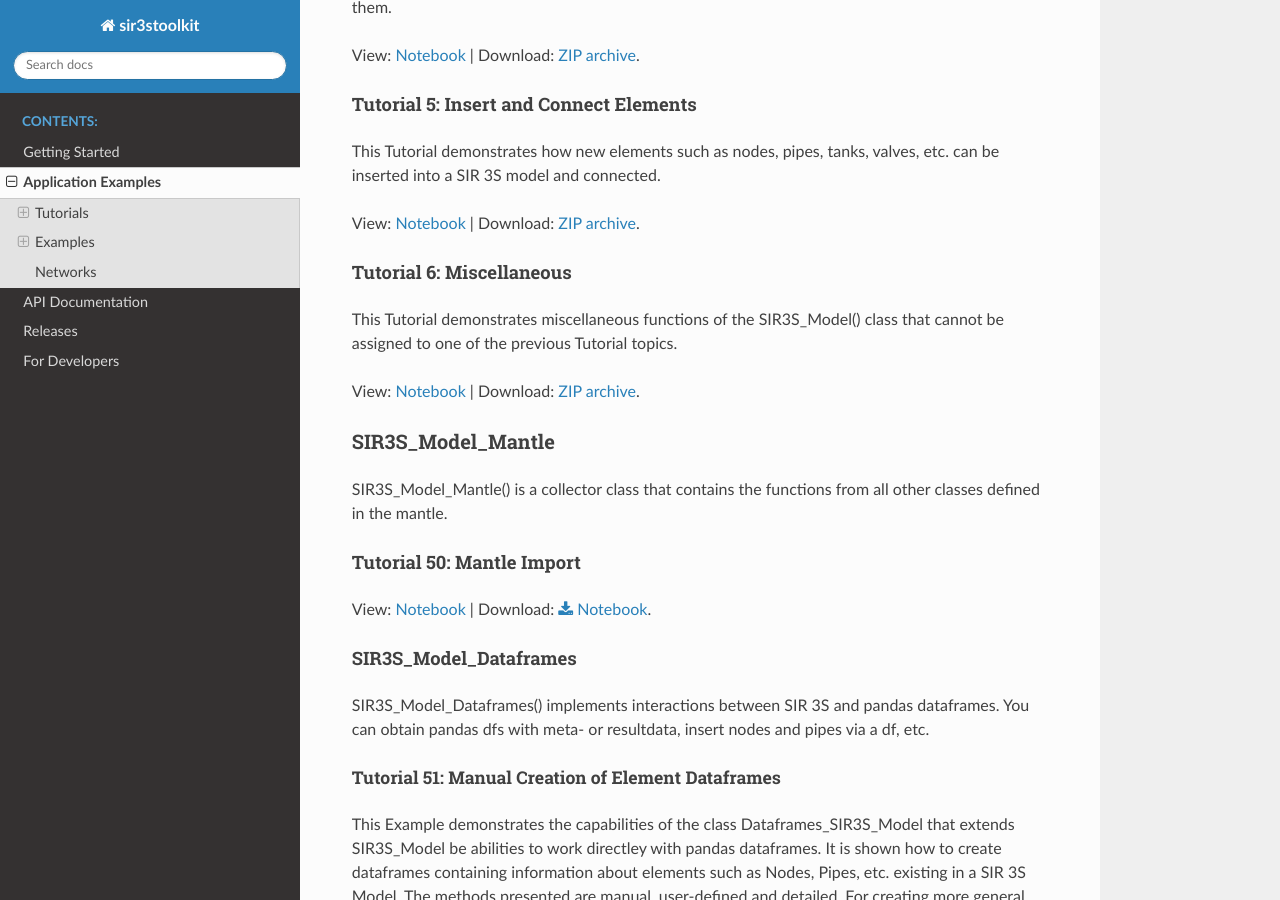
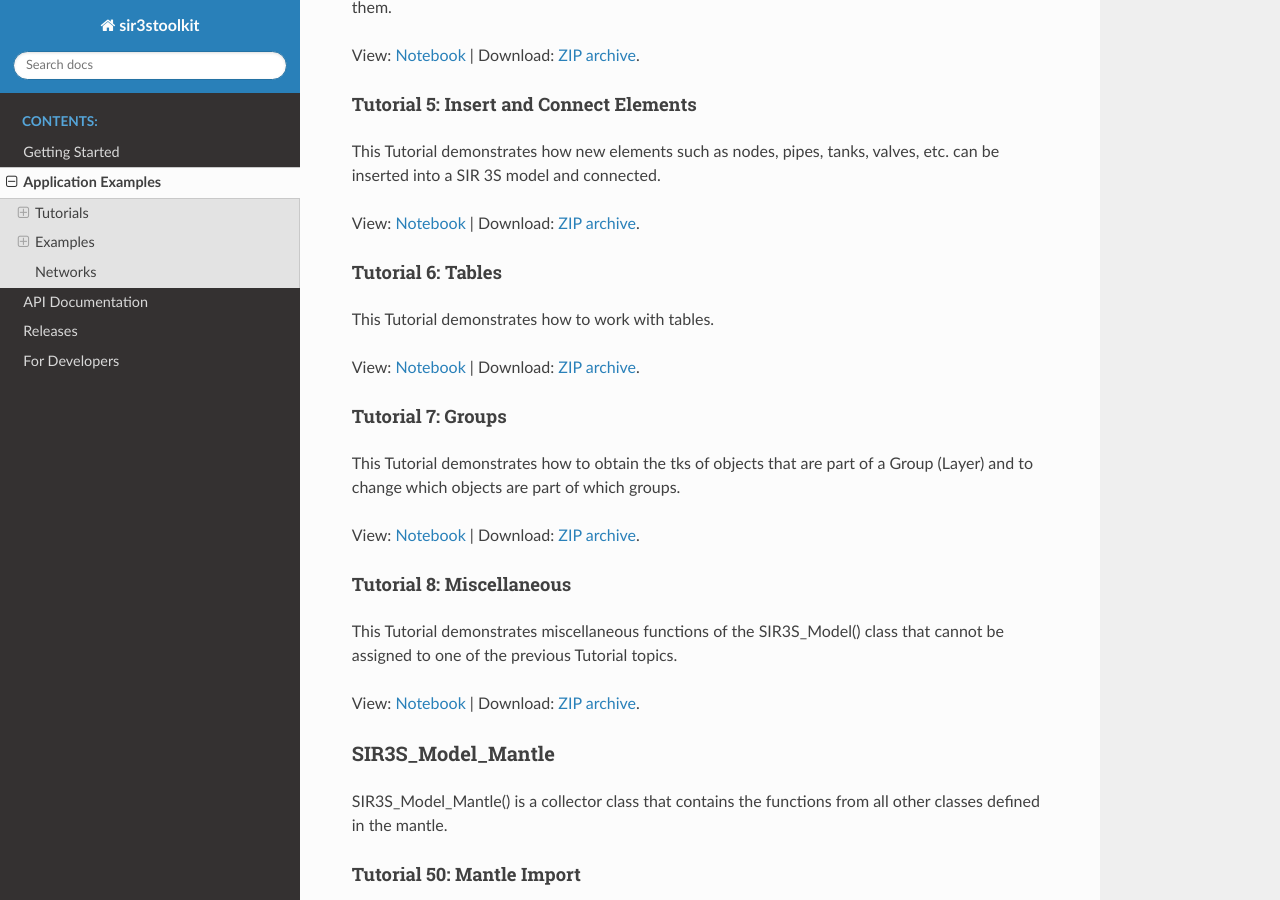
Before and after one commit to 3SConsult/sir3stoolkit, a Sphinx documentation site: the page built from docs/source/examples.rst, in a window 1280 px wide and 900 px high, scrolled down 1643 px. Built offline with Sphinx 7.4.7 and the Read the Docs theme 3.1.0, drawn with Linux system fonts in a browser that asks for light colours; pages that are not in the unit, such as notebooks, are missing from menus.

Commit message:
Documentation: TT7: Groups

```diff
--- a/docs/source/examples.rst
+++ b/docs/source/examples.rst
@@ -92,12 +92,30 @@ View: `Notebook <tutorials/SIR3S_Model/Tutorial005_Assets/ToolkitTutorial005.htm
 
 .. _Ttu006:
 
-Tutorial 6: Miscellaneous
+Tutorial 6: Tables
+^^^^^^^^^^^^^^^^^^
+
+This Tutorial demonstrates how to work with tables.
+
+View: `Notebook <tutorials/SIR3S_Model/Tutorial006_Assets/ToolkitTutorial006.html>`_ | Download: `ZIP archive <https://github.com/3SConsult/sir3stoolkit/releases/download/tutorial_assets/Tutorial006_Assets.zip>`_.
+
+.. _Ttu007:
+
+Tutorial 7: Groups
+^^^^^^^^^^^^^^^^^^
+
+This Tutorial demonstrates how to obtain the tks of objects that are part of a Group (Layer) and to change which objects are part of which groups.
+
+View: `Notebook <tutorials/SIR3S_Model/Tutorial007_Assets/ToolkitTutorial007.html>`_ | Download: `ZIP archive <https://github.com/3SConsult/sir3stoolkit/releases/download/tutorial_assets/Tutorial007_Assets.zip>`_.
+
+.. _Ttu008:
+
+Tutorial 8: Miscellaneous
 ^^^^^^^^^^^^^^^^^^^^^^^^^^
 
 This Tutorial demonstrates miscellaneous functions of the SIR3S_Model() class that cannot be assigned to one of the previous Tutorial topics.
 
-View: `Notebook <tutorials/SIR3S_Model/Tutorial006_Assets/ToolkitTutorial006.html>`_ | Download: `ZIP archive <https://github.com/3SConsult/sir3stoolkit/releases/download/tutorial_assets/Tutorial006_Assets.zip>`_.
+View: `Notebook <tutorials/SIR3S_Model/Tutorial008_Assets/ToolkitTutorial008.html>`_ | Download: `ZIP archive <https://github.com/3SConsult/sir3stoolkit/releases/download/tutorial_assets/Tutorial008_Assets.zip>`_.
 
 .. _Ttu50-99:
 
```
Also changed, not shown: docs/source/tutorials/SIR3S_Model/Tutorial007_Assets/ToolkitTutorial007.ipynb (added), docs/source/tutorials/SIR3S_Model/Tutorial008_Assets/ToolkitTutorial008.ipynb (renamed from docs/source/tutorials/SIR3S_Model/Tutorial006_Assets/ToolkitTutorial006.ipynb).
